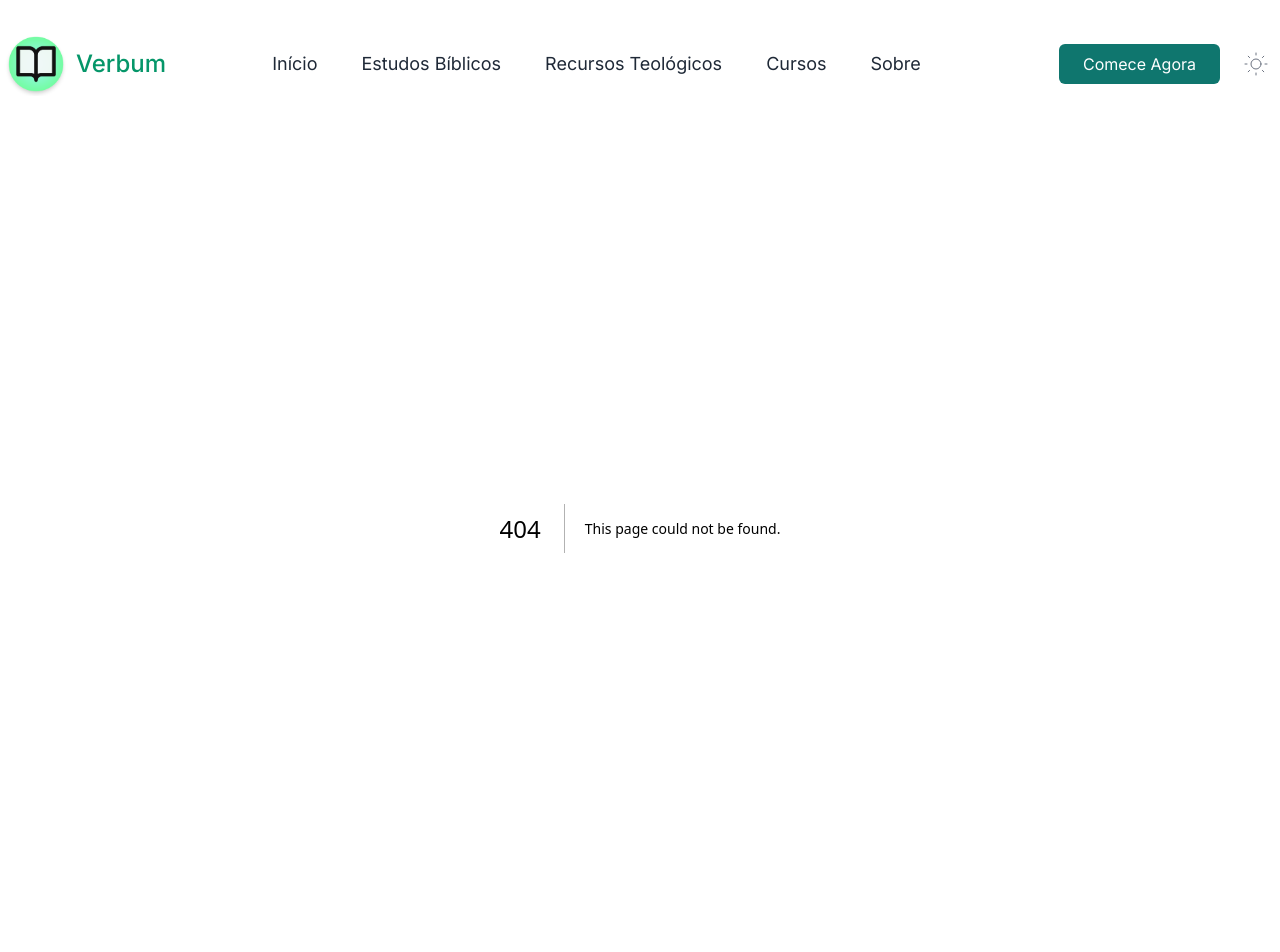
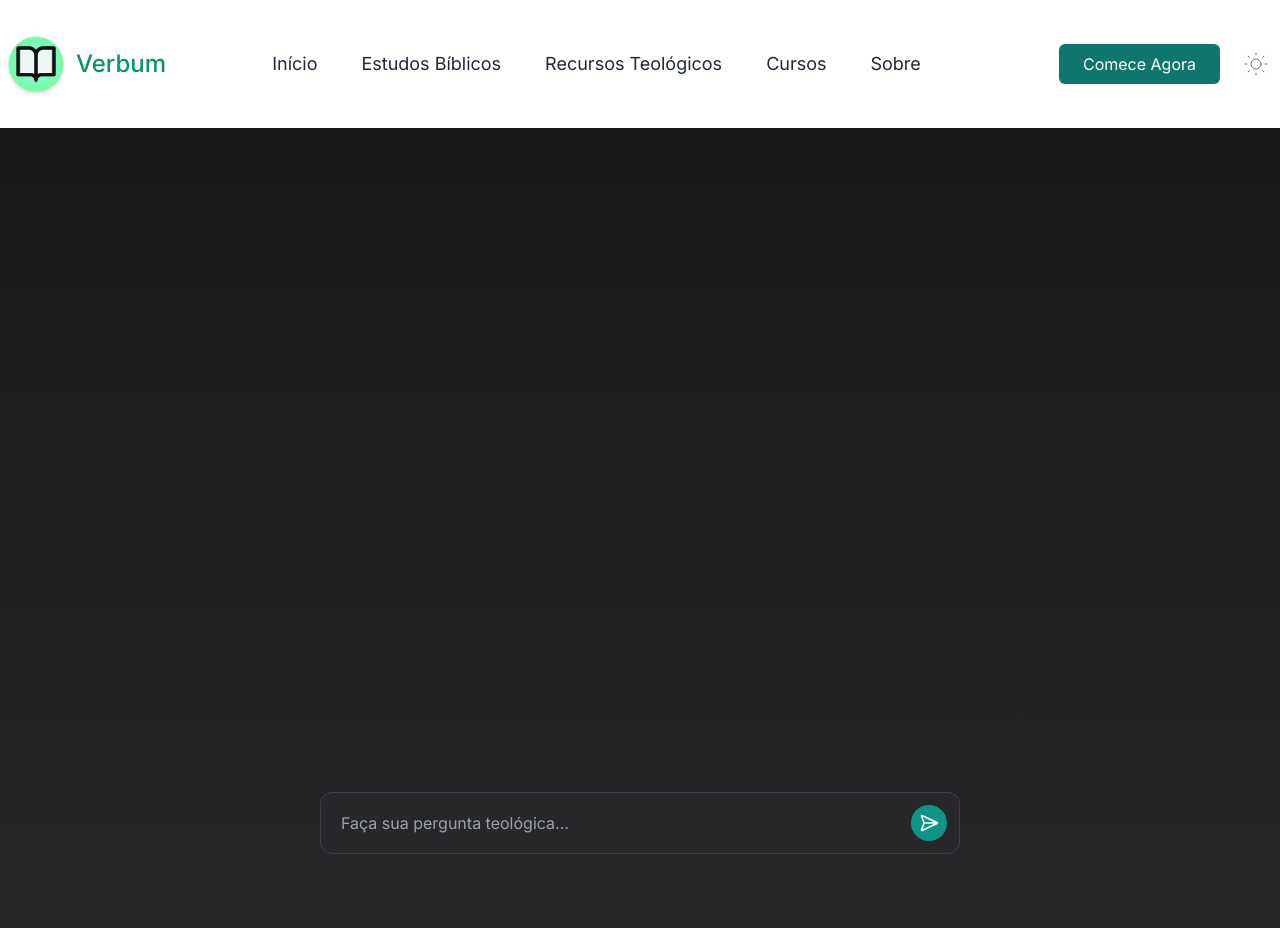
Before and after one commit to vmaarcos/verbum, a Next.js app: page /chat in a window 1280 px wide. Before the commit this address had no page. Shown: the top 952 px of the page. Built offline with nearby package versions, Linux system fonts and the light colour scheme.

Commit message:
first commit

```diff
--- a/package.json
+++ b/package.json
@@ -23,11 +23,15 @@
   "dependencies": {
     "@headlessui/react": "^2.0.3",
     "@heroicons/react": "^2.1.3",
+    "@tailwindcss/typography": "^0.5.16",
+    "lucide-react": "^0.508.0",
     "next": "14.2.3",
     "next-themes": "^0.3.0",
     "react": "^18",
     "react-dom": "^18",
-    "react-hook-form": "^7.51.4"
+    "react-hook-form": "^7.51.4",
+    "remark": "^15.0.1",
+    "remark-html": "^16.0.1"
   },
   "devDependencies": {
     "@types/node": "^20",
--- /dev/null
+++ b/src/app/api/gemini/route.ts
@@ -0,0 +1,29 @@
+import { NextRequest, NextResponse } from 'next/server'
+
+export async function POST(req: NextRequest) {
+  const body = await req.json()
+  const prompt = body.prompt
+
+  const theologicalPrompt = `Você é um assistente especializado em teologia cristã. Responda com base nas Escrituras Sagradas, conceitos cristãos e literatura teológica, seu nome é Verbum. Evite qualquer formatação Markdown (como **negrito**, *itálico*, # títulos). Responda com textos Pergunta: ${prompt}`
+
+  const API_KEY = process.env.GEMINI_API_KEY
+
+  const response = await fetch(
+    `https://generativelanguage.googleapis.com/v1beta/models/gemini-2.0-flash:generateContent?key=${API_KEY}`,
+    {
+      method: 'POST',
+      headers: { 'Content-Type': 'application/json' },
+      body: JSON.stringify({
+        contents: [{ parts: [{ text: theologicalPrompt }] }],
+      }),
+    }
+  )
+
+  const data = await response.json()
+  console.log('Resposta completa da Gemini:', JSON.stringify(data, null, 2))
+
+  const text = data?.candidates?.[0]?.content?.parts?.[0]?.text || 'Sem resposta.'
+
+  // Envia a resposta como texto puro
+  return NextResponse.json({ response: text })
+}
--- /dev/null
+++ b/src/app/chat/page.tsx
@@ -0,0 +1,101 @@
+'use client'
+
+import { useState, useRef, useEffect } from 'react'
+import { SendHorizontal } from 'lucide-react' // Corrigido para o nome certo
+
+export default function Chat() {
+  const [input, setInput] = useState('')
+  const [messages, setMessages] = useState<{ role: string; content: string }[]>([])
+  const [loading, setLoading] = useState(false)
+  const chatEndRef = useRef<HTMLDivElement | null>(null)
+
+  // Função para rolar até o final do chat
+  const scrollToBottom = () => {
+    chatEndRef.current?.scrollIntoView({ behavior: 'smooth' })
+  }
+
+  // Reagir ao novo estado de mensagens
+  useEffect(() => {
+    scrollToBottom()
+  }, [messages])
+
+  // Função para enviar a mensagem
+  const sendMessage = async () => {
+    if (!input.trim()) return
+
+    // Adiciona a mensagem do usuário
+    const userMessage = { role: 'user', content: input }
+    setMessages((prev) => [...prev, userMessage])
+    setInput('')
+    setLoading(true)
+
+    try {
+      // Envia o pedido para a API (ajuste para sua rota real)
+      const res = await fetch('/api/gemini', {
+        method: 'POST',
+        headers: { 'Content-Type': 'application/json' },
+        body: JSON.stringify({ prompt: input }),
+      })
+
+      if (!res.ok) {
+        throw new Error('Erro na resposta da API')
+      }
+
+      const data = await res.json()
+      const aiMessage = { role: 'assistant', content: data.response }
+      setMessages((prev) => [...prev, aiMessage]) // Adiciona a resposta do assistente
+    } catch (error) {
+      console.error('Erro ao chamar API:', error)
+      setMessages((prev) => [
+        ...prev,
+        { role: 'assistant', content: 'Houve um erro ao processar sua solicitação.' },
+      ])
+    }
+
+    setLoading(false)
+  }
+
+  return (
+    <main className="flex flex-col h-screen bg-gradient-to-b from-zinc-900 to-zinc-800 text-white">
+      <div className="flex flex-col flex-1 max-w-2xl w-full mx-auto p-4">
+        {/* Área de mensagens com rolagem */}
+        <div className="flex-1 overflow-y-auto space-y-4 px-1 sm:px-2 py-4 max-h-[80vh]">
+          {messages.map((msg, i) => (
+            <div
+              key={i}
+              className={`rounded-xl px-4 py-3 max-w-[85%] whitespace-pre-wrap ${
+                msg.role === 'user'
+                  ? 'ml-auto bg-teal-600 text-white'
+                  : 'mr-auto bg-zinc-700 text-gray-100'
+              }`}
+            >
+              {msg.content}
+            </div>
+          ))}
+          {loading && (
+            <p className="text-sm text-gray-400 italic">Escrevendo resposta...</p>
+          )}
+          <div ref={chatEndRef} />
+        </div>
+
+        {/* Área de entrada do chat */}
+        <div className="flex items-center border border-zinc-700 bg-zinc-800 rounded-xl p-3 mt-2">
+          <input
+            value={input}
+            onChange={(e) => setInput(e.target.value)}
+            onKeyDown={(e) => e.key === 'Enter' && sendMessage()}
+            placeholder="Faça sua pergunta teológica..."
+            className="flex-1 bg-transparent text-white placeholder-gray-400 focus:outline-none px-2"
+          />
+          <button
+            onClick={sendMessage}
+            className="ml-3 p-2 bg-teal-600 hover:bg-teal-700 rounded-full transition"
+            aria-label="Enviar"
+          >
+            <SendHorizontal size={20} />
+          </button>
+        </div>
+      </div>
+    </main>
+  )
+}
--- a/src/components/Cta.tsx
+++ b/src/components/Cta.tsx
@@ -15,7 +15,7 @@ export const Cta = () => {
         </div>
         <div className="flex-shrink-0 w-full text-center lg:w-auto">
           <a
-            href="#cadastro"
+            href="/chat"
             className="inline-block py-3 mx-auto text-lg font-medium text-center text-emerald-600 bg-white rounded-md px-7 lg:px-10 lg:py-5"
           >
             Comece Agora
--- a/src/components/Hero.tsx
+++ b/src/components/Hero.tsx
@@ -2,6 +2,7 @@ import Image from "next/image";
 import { Container } from "@/components/Container";
 import heroImg from "../../public/img/hero.png";
 import parttida from "../../public/img/parttida.png";
+import Link from "next/link";
 import React from "react";
 
 
@@ -21,13 +22,10 @@ export const Hero = () => {
             </p>
 
             <div className="flex flex-col items-start space-y-3 sm:space-x-4 sm:space-y-0 sm:items-center sm:flex-row">
-              <a
-                href="https://web3templates.com/templates/nextly-landing-page-template-for-startups"
-                target="_blank"
-                rel="noopener"
-                className="px-8 py-4 text-lg font-medium text-center text-white bg-teal-700 rounded-md ">
-                Iniciar
-              </a>
+
+            <Link href="/chat" className="px-8 py-4 text-lg font-medium text-center text-white bg-teal-700 rounded-md">
+            Iniciar
+            </Link>
               <a
                 href="https://github.com/vmaarcos"
                 target="_blank"
@@ -46,6 +44,7 @@ export const Hero = () => {
                 </svg>
                 <span> Veja no meu Github</span>
               </a>
+
             </div>
           </div>
         </div>
--- a/src/components/Navbar.tsx
+++ b/src/components/Navbar.tsx
@@ -36,7 +36,7 @@ export const Navbar = () => {
         <div className="gap-3 nav__item mr-2 lg:flex ml-auto lg:ml-0 lg:order-2">
             <ThemeChanger />
             <div className="hidden mr-3 lg:flex nav__item">
-              <Link href="/" className="px-6 py-2 text-white bg-teal-700 rounded-md md:ml-5">
+              <Link href="/chat" className="px-6 py-2 text-white bg-teal-700 rounded-md md:ml-5">
                 Comece Agora
               </Link>
             </div>
@@ -75,7 +75,7 @@ export const Navbar = () => {
                           {item}
                       </Link>
                     ))}
-                    <Link href="/" className="w-full px-6 py-2 mt-3 text-center text-white bg-teal-700 rounded-md lg:ml-5">
+                    <Link href="/chat" className="w-full px-6 py-2 mt-3 text-center text-white bg-teal-700 rounded-md lg:ml-5">
                         Comece Agora
                     </Link>
                   </>
```
Also changed, not shown: data/questions.json (added, +24 -0 lines), 2 other files (tests, documents, lock files or other folders).
